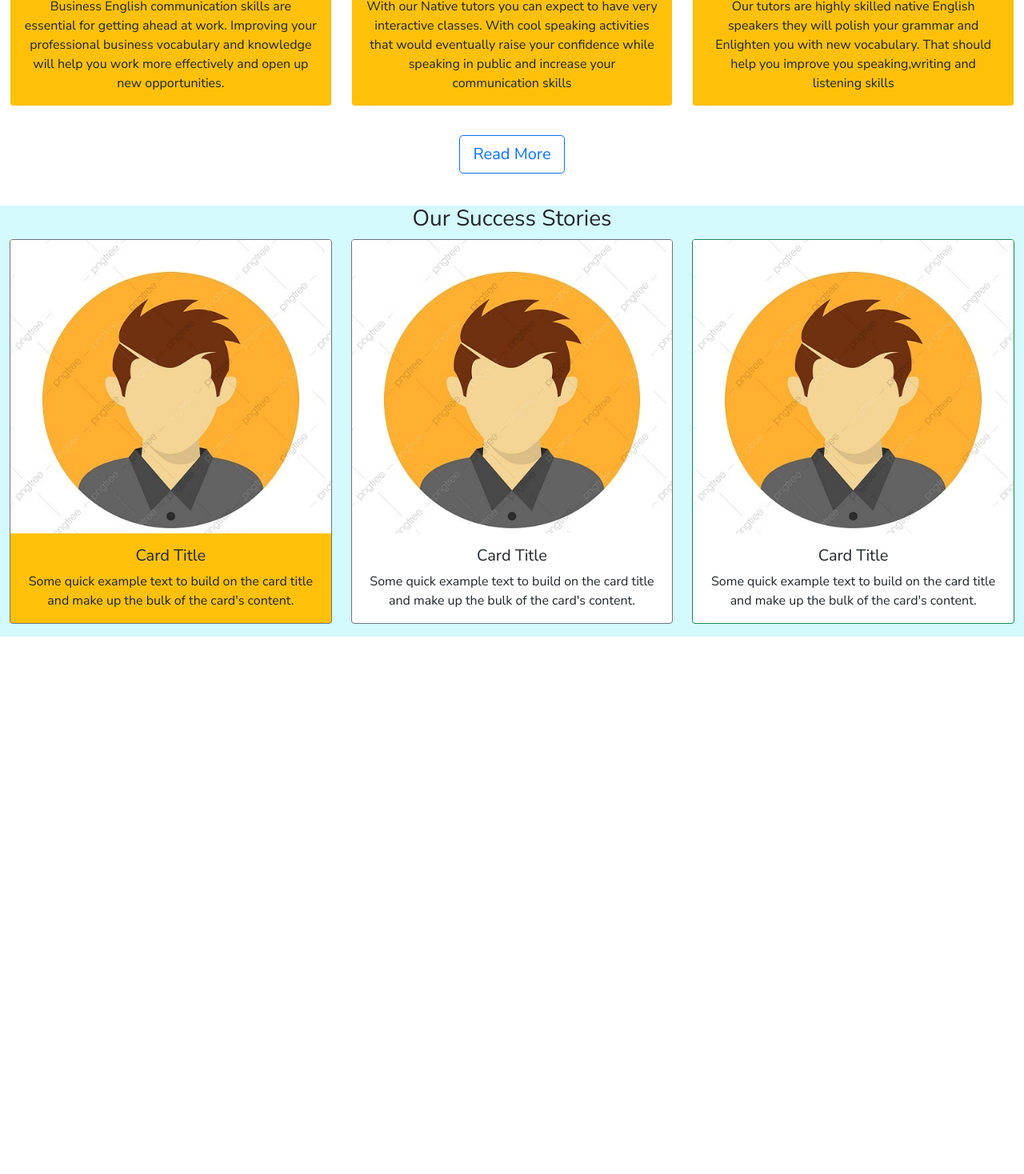
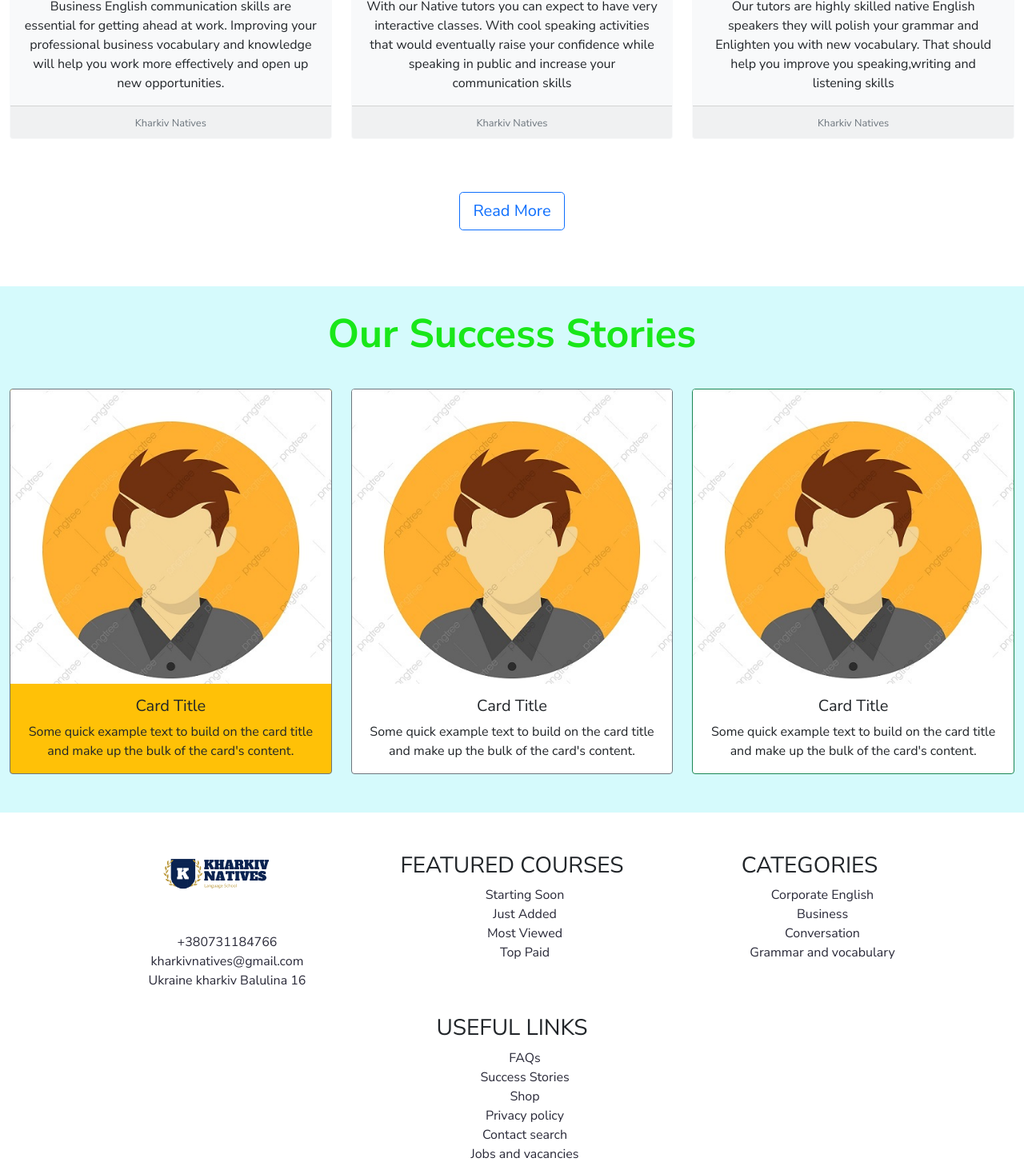
Before and after one commit to mezebu/k-natives, a React (Create React App) app: page / in a window 1280 px wide. Shown: the part 1380-2848 px from the top of the page at 80% size. Before the commit the page ends 2176 px from the top, so only its background shows below. Built offline with nearby package versions, Linux system fonts and the light colour scheme.

Commit message:
Added footer

```diff
--- a/src/App.css
+++ b/src/App.css
@@ -1,5 +1,7 @@
 @import url("https://fonts.googleapis.com/css2?family=Nunito+Sans:wght@200;300;400;600;700;800&display=swap");
-
+* {
+  list-style-type: none;
+}
 .App {
   font-family: "Nunito Sans", sans-serif;
 }
@@ -49,9 +51,9 @@
 }
 
 .abt-header-text {
-  text-decoration: underline;
   font-weight: 700;
-  color: green;
+  font-size: 50px;
+  color: #6190e8;
 }
 
 /*-------------------------------------------------------------------
@@ -75,6 +77,7 @@
 
 .course-btn {
   margin: 20px 0 20px 0;
+  padding: 30px 0 30px 0;
 }
 
 .course-title {
@@ -89,3 +92,32 @@
 .success-stories {
   background: #d5fafc;
 }
+
+.success-header-text {
+  font-weight: 700;
+  font-size: 50px;
+  color: rgb(25, 231, 25);
+  padding: 30px 0 30px 0;
+}
+
+/*-------------------------------------------------------------------
+    Footer Page
+-------------------------------------------------------------------*/
+
+.footer-contents {
+  display: flex;
+  justify-content: space-between;
+}
+
+.footer-contents-right {
+  display: flex;
+  justify-content: space-between;
+}
+
+.footer-right-items {
+  padding: 0 10px 0 10px;
+}
+
+.footer-link-heading {
+  padding: 50px 0 0 0;
+}
--- a/src/components/ContactUs.jsx
+++ b/src/components/ContactUs.jsx
@@ -33,7 +33,7 @@
                     type="number"
                     class="form-control"
                     id="floatingPassword"
-                    placeholder="Password"
+                    placeholder="Phone Number"
                   />
                   <label for="floatingPassword">Number</label>
                 </div>
--- a/src/components/Course.jsx
+++ b/src/components/Course.jsx
@@ -17,7 +17,7 @@
         <Row className="text-center">
           <Col lg={4} md={4} sm={6} xs={12}>
             <p>
-              <Card border="light" text="dark" bg="warning">
+              <Card border="light" text="dark" bg="light">
                 <Card.Img variant="top" src={corporate} fluid />
                 <Card.Body>
                   <Card.Title style={{ fontWeight: "700" }}>
@@ -30,12 +30,15 @@
                     and open up new opportunities.
                   </Card.Text>
                 </Card.Body>
+                <Card.Footer>
+                  <small className="text-muted">Kharkiv Natives</small>
+                </Card.Footer>
               </Card>
             </p>
           </Col>
           <Col lg={4} md={4} sm={6} xs={12}>
             <p>
-              <Card border="light" text="dark" bg="warning">
+              <Card border="light" text="dark" bg="light">
                 <Card.Img variant="top" src={corporate} fluid />
                 <Card.Body>
                   <Card.Title style={{ fontWeight: "700" }}>
@@ -48,12 +51,15 @@
                     public and increase your communication skills
                   </Card.Text>
                 </Card.Body>
+                <Card.Footer>
+                  <small className="text-muted">Kharkiv Natives</small>
+                </Card.Footer>
               </Card>
             </p>
           </Col>
           <Col lg={4} md={4} sm={6} xs={12}>
             <p>
-              <Card border="light" text="dark" bg="warning">
+              <Card border="light" text="dark" bg="light">
                 <Card.Img variant="top" src={corporate} fluid />
                 <Card.Body>
                   <Card.Title style={{ fontWeight: "700" }}>
@@ -66,6 +72,9 @@
                     speaking,writing and listening skills
                   </Card.Text>
                 </Card.Body>
+                <Card.Footer>
+                  <small className="text-muted">Kharkiv Natives</small>
+                </Card.Footer>
               </Card>
             </p>
           </Col>
--- /dev/null
+++ b/src/components/Footer.jsx
@@ -0,0 +1,142 @@
+import React from "react";
+import { Container } from "react-bootstrap";
+import Logo from "../assests/NativesLogo.png";
+
+function Footer() {
+  return (
+    <div classNameName="footer-page">
+      <Container>
+        {/* <Row classNameName="text-center">
+          <div classNameName="footer-contents container">
+            <div classNameName="footer-contents-left">
+              <p>hello there sdjkd lkjdlkjs jlkdldls</p>
+            </div>
+            <div classNameName="footer-contents-right">
+              <div classNameName="footer-right-items">
+                <p>hello there sdjkd lkjdlkjs jlkdldls</p>
+              </div>
+
+              <div classNameName="footer-right-items">
+                hello there sdjkd lkjdlkjs jlkdldls
+              </div>
+
+              <div classNameName="footer-right-items">
+                hello there sdjkd lkjdlkjs jlkdldls
+              </div>
+            </div>
+          </div>
+        </Row> */}
+
+        <footer class="footer layout_padding text-center">
+          <div class="container">
+            <div class="row">
+              <div class="col-md-4 col-sm-12">
+                <a href="index.html">
+                  <img
+                    class="img-responsive"
+                    src={Logo}
+                    alt="logo"
+                    width="150px"
+                  />
+                </a>
+                <div class="footer_link_heading">
+                  <div class="footer_menu margin_top_30">
+                    <ul>
+                      <li>
+                        <a href="tel:9876543210">+380731184766</a>
+                      </li>
+                      <li>
+                        <a href="foo">kharkivnatives@gmail.com</a>
+                      </li>
+                      <li>
+                        <a href="foo">Ukraine kharkiv Balulina 16</a>
+                      </li>
+                    </ul>
+                  </div>
+                </div>
+              </div>
+
+              <div class="col-md-8">
+                <div class="row">
+                  <div class="col-md-6 col-sm-12">
+                    <div class="footer-link-heading">
+                      <h3>FEATURED COURSES</h3>
+                    </div>
+                    <div class="footer_menu">
+                      <ul>
+                        <li>
+                          <a href="foo">Starting Soon</a>
+                        </li>
+                        <li>
+                          <a href="foo">Just Added</a>
+                        </li>
+                        <li>
+                          <a href="foo">Most Viewed</a>
+                        </li>
+                        <li>
+                          <a href="foo">Top Paid</a>
+                        </li>
+                      </ul>
+                    </div>
+                  </div>
+
+                  <div class="col-md-6 col-sm-12">
+                    <div class="footer-link-heading">
+                      <h3>CATEGORIES</h3>
+                    </div>
+                    <div class="footer_menu">
+                      <ul>
+                        <li>
+                          <a href="foo">Corporate English</a>
+                        </li>
+                        <li>
+                          <a href="foo">Business</a>
+                        </li>
+                        <li>
+                          <a href="foo">Conversation</a>
+                        </li>
+                        <li>
+                          <a href="foo">Grammar and vocabulary</a>
+                        </li>
+                      </ul>
+                    </div>
+                  </div>
+
+                  <div class="col-md-6 col-sm-12">
+                    <div class="footer-link-heading">
+                      <h3>USEFUL LINKS</h3>
+                    </div>
+                    <div class="footer_menu">
+                      <ul>
+                        <li>
+                          <a href="foo">FAQs</a>
+                        </li>
+                        <li>
+                          <a href="foo">Success Stories</a>
+                        </li>
+                        <li>
+                          <a href="foo">Shop</a>
+                        </li>
+                        <li>
+                          <a href="foo">Privacy policy</a>
+                        </li>
+                        <li>
+                          <a href="foo">Contact search</a>
+                        </li>
+                        <li>
+                          <a href="foo">Jobs and vacancies</a>
+                        </li>
+                      </ul>
+                    </div>
+                  </div>
+                </div>
+              </div>
+            </div>
+          </div>
+        </footer>
+      </Container>
+    </div>
+  );
+}
+
+export default Footer;
--- a/src/components/HomePage.jsx
+++ b/src/components/HomePage.jsx
@@ -2,6 +2,7 @@
 import { Container, Row, Col } from "react-bootstrap";
 import SuccessStories from "./SuccessStories";
 import Course from "./Course";
+import Footer from "./Footer";
 
 const HomePage = () => {
   return (
@@ -29,6 +30,7 @@
         </div>
         <Course />
         <SuccessStories />
+        <Footer />
       </div>
     </>
   );
--- a/src/components/SuccessStories.jsx
+++ b/src/components/SuccessStories.jsx
@@ -5,12 +5,18 @@
 const SuccessStories = () => {
   return (
     <div className="success-stories">
-      <h3 className="text-center">Our Success Stories</h3>
+      <h3 className="text-center success-header-text">Our Success Stories</h3>
+
       <Container fluid>
         <Row className="text-center">
           <Col lg={4} md={4} sm={6} xs={12}>
             <p>
-              <Card border="secondary" text="dark" bg="warning">
+              <Card
+                border="secondary"
+                text="dark"
+                bg="warning"
+                className="mb-5"
+              >
                 <Card.Img variant="top" src={avatar} fluid />
                 <Card.Body>
                   <Card.Title>Card Title</Card.Title>
@@ -24,7 +30,7 @@
           </Col>
           <Col lg={4} md={4} sm={6} xs={12}>
             <p>
-              <Card border="secondary" text="dark">
+              <Card border="secondary" text="dark" className="mb-5">
                 <Card.Img variant="top" src={avatar} fluid />
                 <Card.Body>
                   <Card.Title>Card Title</Card.Title>
@@ -38,7 +44,7 @@
           </Col>
           <Col lg={4} md={4} sm={6} xs={12}>
             <p>
-              <Card border="success" text="dark">
+              <Card border="success" text="dark" className="mb-5">
                 <Card.Img variant="top" src={avatar} fluid />
                 <Card.Body>
                   <Card.Title>Card Title</Card.Title>
@@ -55,5 +61,4 @@
     </div>
   );
 };
-
 export default SuccessStories;
```
Also changed, not shown: src/assests/NativesLogo.png (added).
